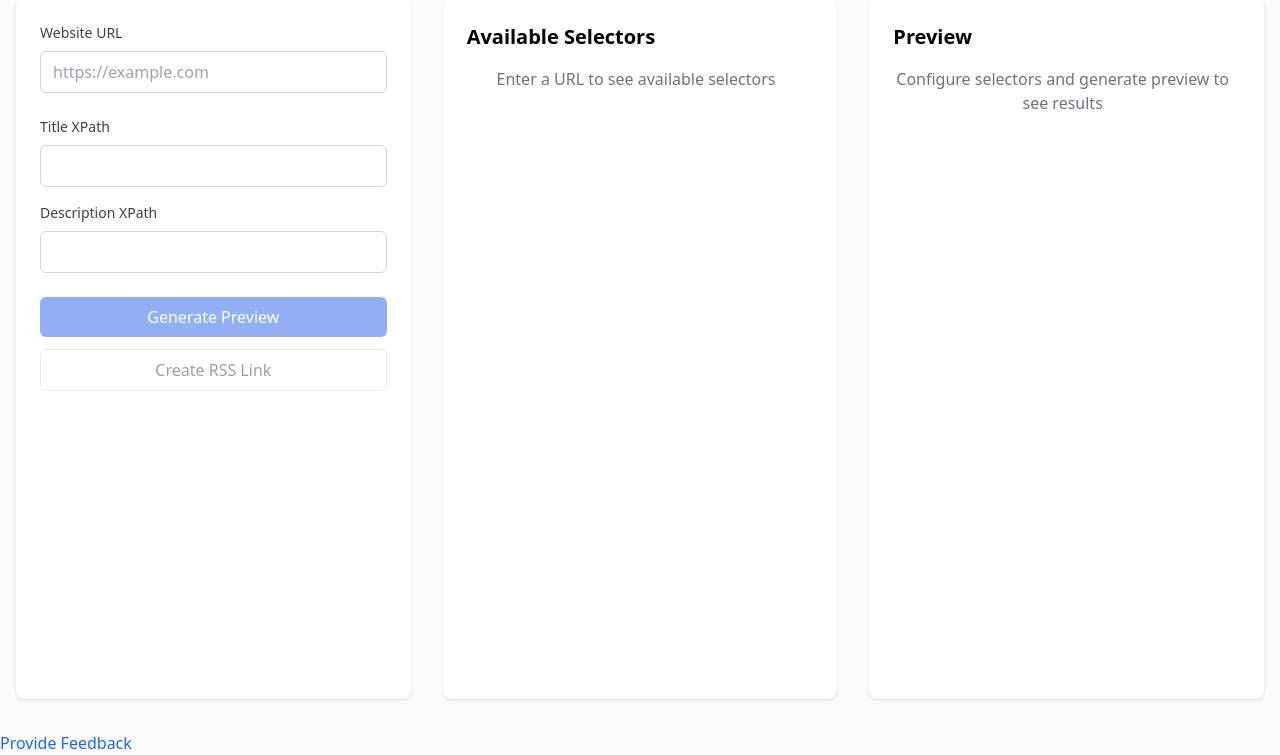
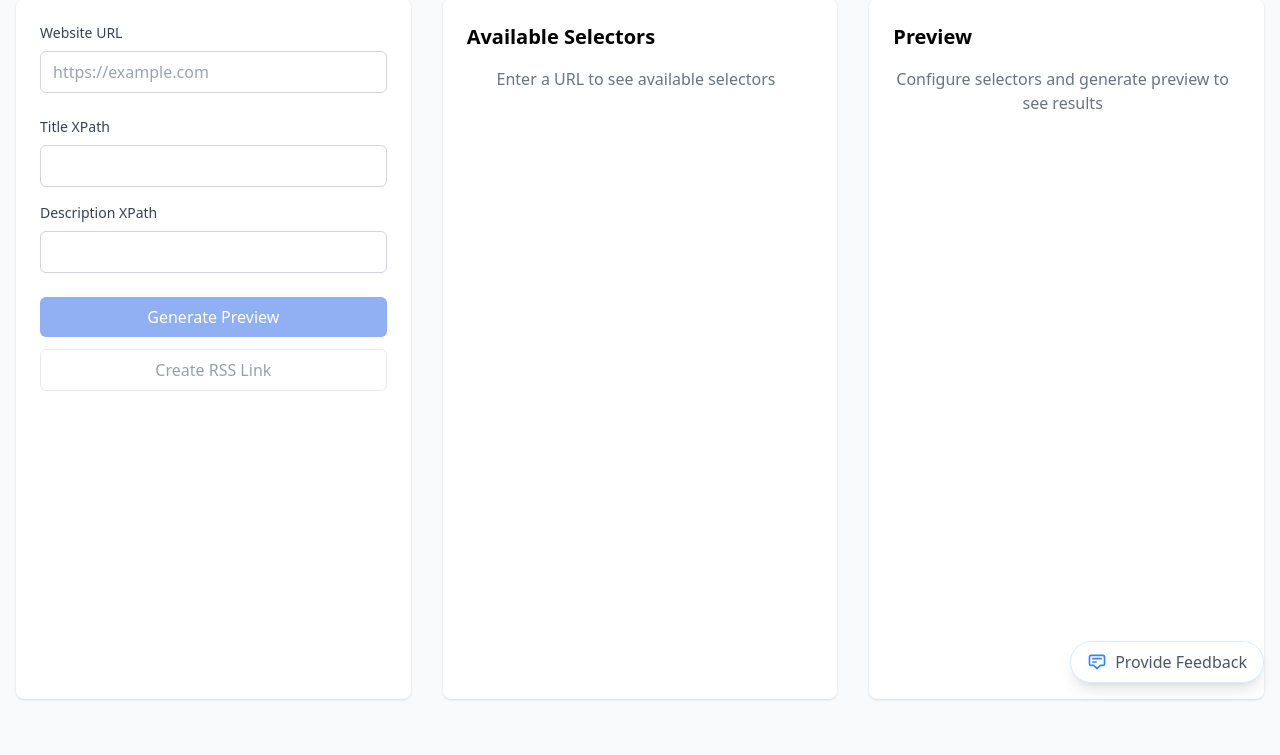
Before and after one commit to ahmedahmedovv/my-rss-creator, a Flask app: page / in a window 1280 px wide. Shown: the part 101-856 px from the top of the page. After the commit the page ends 801 px from the top, so only its background shows below. Run offline with Flask 3, Linux system fonts and the light colour scheme; parts of the project's set-up code (start-up, migrations or seed data) failed here and were passed over; some libraries are stand-ins or nearby versions.

Commit message:
index ui feedback

```diff
--- a/templates/index.html
+++ b/templates/index.html
@@ -456,10 +456,24 @@
     }
     </script>
 
-    <!-- Add this somewhere in your navigation or footer -->
-    <a href="/feedback"
-       class="text-blue-600 hover:text-blue-800 font-medium">
-        Provide Feedback
-    </a>
+    <!-- Add this before closing body tag, after the main content -->
+    <div class="fixed bottom-4 right-4 z-40">
+        <a href="/feedback"
+           class="group flex items-center space-x-2 bg-white px-4 py-2 rounded-full shadow-lg hover:shadow-xl transition-all duration-200 border border-blue-100 hover:border-blue-200">
+            <svg xmlns="http://www.w3.org/2000/svg"
+                 class="h-5 w-5 text-blue-500 group-hover:text-blue-600 transition-colors"
+                 fill="none"
+                 viewBox="0 0 24 24"
+                 stroke="currentColor">
+                <path stroke-linecap="round"
+                      stroke-linejoin="round"
+                      stroke-width="2"
+                      d="M7 8h10M7 12h4m1 8l-4-4H5a2 2 0 01-2-2V6a2 2 0 012-2h14a2 2 0 012 2v8a2 2 0 01-2 2h-3l-4 4z" />
+            </svg>
+            <span class="text-gray-600 group-hover:text-gray-800 font-medium transition-colors">
+                Provide Feedback
+            </span>
+        </a>
+    </div>
 </body>
 </html>
```
